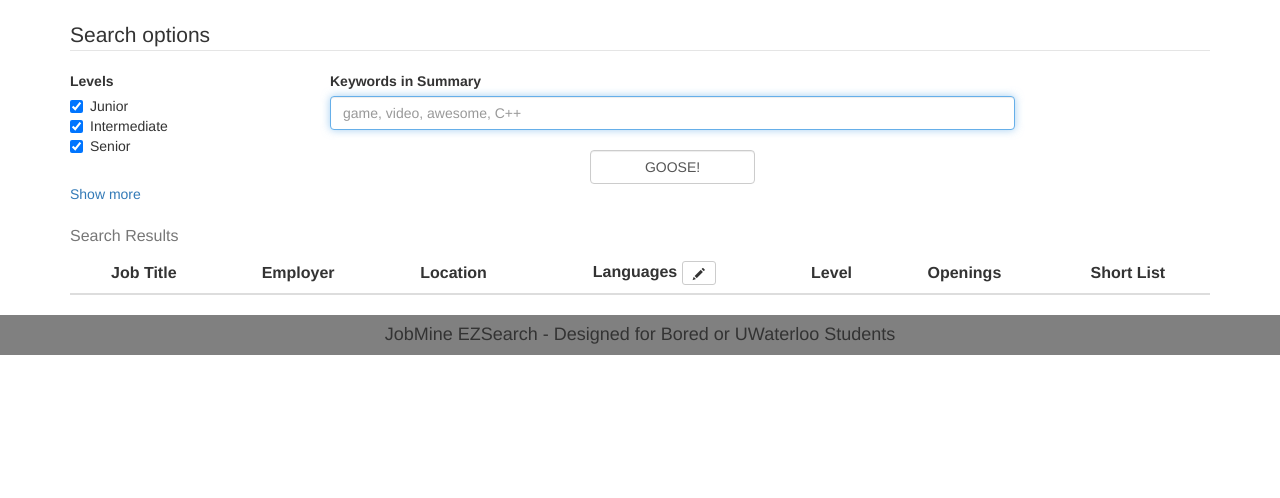
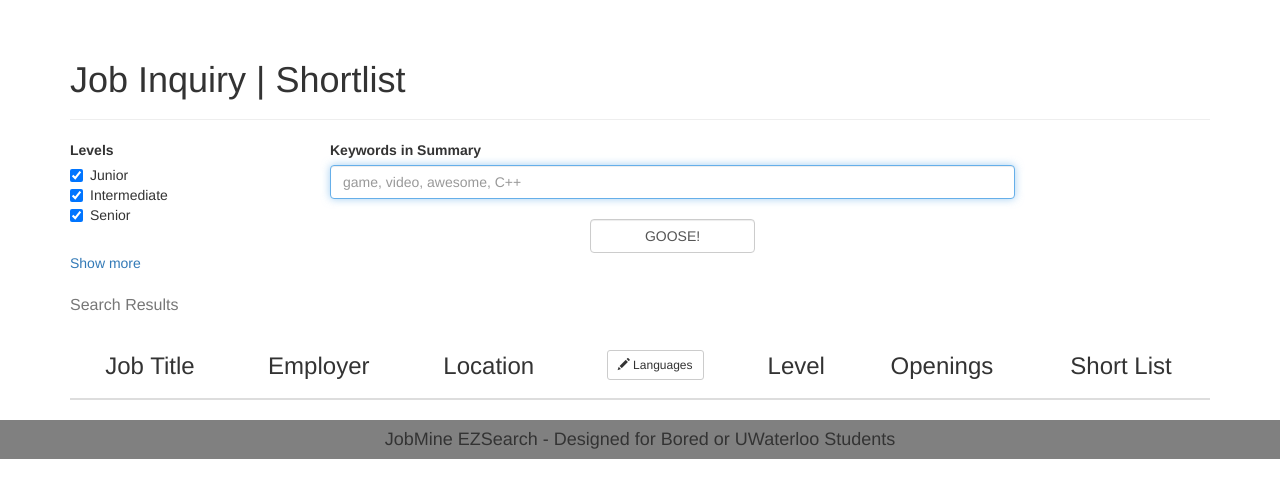
Before and after one commit to NanoBreeze/JobMine-EZSearch, a Flask app: page /jobInquiry in a window 1280 px wide. Shown: the part 52-550 px from the top of the page. Run offline with Flask 2, Linux system fonts and the light colour scheme; lists and menus that the app fills with data are empty; some libraries are stand-ins or nearby versions.

Commit message:
added pictures to exports page, still need to complete shortlist, refactor,, check functionality, work on feedback docs welcome pages, create logo, prettify all pages and build them for smaller windows sizes, add tour, and test EZSearch

```diff
--- a/Templates/Docs.html
+++ b/Templates/Docs.html
@@ -1,4 +1,8 @@
 {% extends "TemplateLayout.html" %}
 {% block body %}
-
+<div class="container">
+     <div class="page-header">
+        <h1>Docs</h1>
+    </div>
+    </div>
 {% endblock %}
--- a/Templates/Feedback.html
+++ b/Templates/Feedback.html
@@ -1,4 +1,8 @@
 {% extends "TemplateLayout.html" %}
 {% block body %}
-
+<div class="container">
+     <div class="page-header">
+        <h1>Feedback | Report Bug</h1>
+    </div>
+    </div>
 {% endblock %}
--- a/Templates/JobInquiry.html
+++ b/Templates/JobInquiry.html
@@ -5,15 +5,29 @@
     }
 
     tr.jobHeader {
-    background-color: slategray;
+    background-color: #37B94D;
+    border-left: 2px solid gray;
+    border-right: 2px solid gray;
     }
 
     tr.jobHeader td {
-    color: white;
+    color: black;
+    }
+
+    tr.jobHeaderCancelled {
+        background-color: rgb(255, 98, 98);
+    }
+
+    tr.jobHeaderApproved {
+    background-color: rgb(68, 179, 212);
+    }
+
+    tr.jobHeaderAvail {
+    background-color: rgb(218, 151, 30);
     }
 
     tr.jobHeader:hover {
-    background-color: gray;
+    background-color: #BFBFBF;
     color:yellow;
     }
 
@@ -27,9 +41,11 @@
 {% block body %}
 
 <div class="container">
+     <div class="page-header">
+        <h1>Job Inquiry | Shortlist</h1>
+    </div>
     <form class="form-group" action="submit" method="post" id="fo">
         <fieldset>
-            <legend>Search options</legend>
             <div class="row">
                 <div class="col-md-2">
                     <div class="pull-left">
@@ -124,23 +140,31 @@
         <caption>Search Results</caption>
         <thead>
         <tr >
-            <th class="text-center">Job Title</th>
-            <th class="text-center">Employer</th>
-            <th class="text-center">Location</th>
-            <th class="text-center">Languages
-                <button type="button" class="btn btn-default btn-sm" onclick="openModal()">
+            <th class="text-center"><h3>Job Title</h3></th>
+            <th class="text-center"><h3>Employer</h3></th>
+            <th class="text-center"><h3>Location</h3></th>
+            <th class="text-center"><h2>
+     <button type="button" class="btn btn-default btn-sm" onclick="openModal()" style="display: inline;">
                     <span class="glyphicon glyphicon-pencil"></span>
-                </button>
-            <th class="text-center">Level</th>
-            <th class="text-center">Openings</th>
-            <th class="text-center">Short List</th>
+  Languages</button></h2></th>
+            <th class="text-center"><h3>Level</h3></th>
+            <th class="text-center"><h3>Openings</h3></th>
+            <th class="text-center"><h3>Short List</h3></th>
         </tr>
         </thead>
         <tbody>
 
         {% for job in jobs %}
+        {% if job['apply'] == 'POSTED' %}
         <tr data-toggle="collapse" data-target="#{{job['job_identifier']}}" class="jobHeader">
-            <td class="text-center"> {{ job['job_title'] }} </td>
+        {% elif job['apply'] == 'CANCELLED' %}
+        <tr data-toggle="collapse" data-target="#{{job['job_identifier']}}" class="jobHeaderCancelled">
+         {% elif job['apply'] == 'APPR' %}
+                    <tr data-toggle="collapse" data-target="#{{job['job_identifier']}}" class="jobHeaderApproved">
+         {% else %}
+        <tr data-toggle="collapse" data-target="#{{job['job_identifier']}}" class="jobHeaderAvail">
+        {% endif %}
+            <td class="text-center">{{ job['job_title'] }}</td>
             <td class="text-center"> {{ job['employer_name'] }} </td>
             <td class="text-center"> {{ job['location'] }} </td>
             <td class="text-center"> {{ job['languages'] }} </td>
@@ -204,12 +228,8 @@
     </div>
 </div>
 
-
 {% endblock %}
 
-{# sdfsdfdsfsdf
-#: <canvas id="countries" width="600" height="400"></canvas>
-#}
 
 
 {% block scripts %}
```
Also changed, not shown: Templates/AnalyticsExport.html (+45 -16 lines), static/Friends.jpg (added), static/Html_logo.png (renamed from Templates/Html_logo.png), static/csv_logo.png (added), static/json_logo.png (added), static/txt_logo.png (added).
